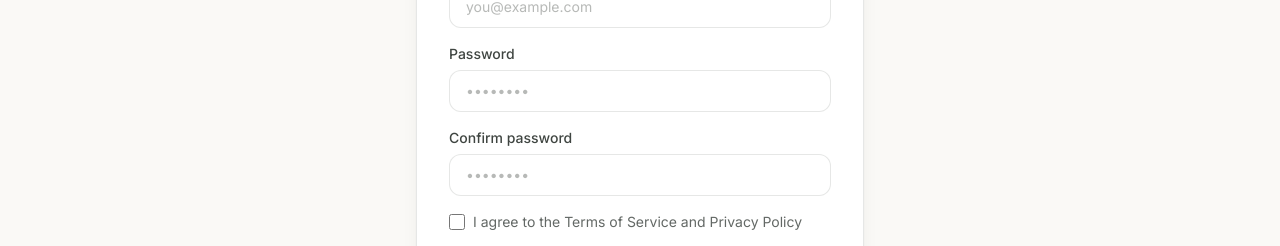
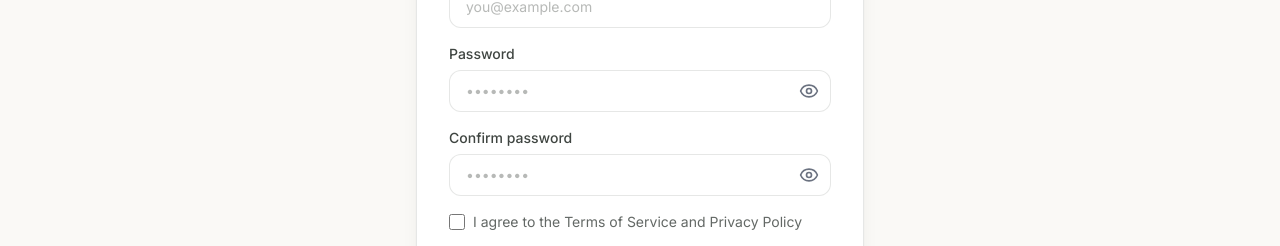
Before and after one commit to SKBWEBDEV/ecobazer-fullstack, a React (Vite) app in the folder ecobazer/: page /register in a window 1280 px wide. Shown: the part 409-655 px from the top of the page. Built offline with nearby package versions, Linux system fonts and the light colour scheme; no server answers.

Commit message:
set password toggle

```diff
--- a/ecobazer/src/components/Input.jsx
+++ b/ecobazer/src/components/Input.jsx
@@ -1,21 +1,48 @@
-import { forwardRef } from 'react'
+import { forwardRef } from "react";
 
-const Input = forwardRef(({ label, error, className = '', id, ...props }, ref) => {
-  const inputId = id || props.name
+const Input = forwardRef(
+  ({ label, error, className = "", id, rightIcon, ...props }, ref) => {
+    const inputId = id || props.name;
 
     return (
       <div className="w-full">
         {label && (
-        <label htmlFor={inputId} className="mb-1.5 block text-sm font-medium text-ink-900/80">
+          <label
+            htmlFor={inputId}
+            className="mb-1.5 block text-sm font-medium text-ink-900/80"
+          >
             {label}
           </label>
         )}
-      <input id={inputId} ref={ref} className={`input-field ${error ? 'border-red-400 focus:border-red-500 focus:ring-red-500/25' : ''} ${className}`} {...props} />
+
+        <div className="relative">
+          <input
+            id={inputId}
+            ref={ref}
+            className={`input-field ${rightIcon ? "pr-12" : ""} ${
+              error
+                ? "border-red-400 focus:border-red-500 focus:ring-red-500/25"
+                : ""
+            } ${className}`}
+            {...props}
+          />
+
+          {rightIcon && (
+            <button
+              type="button"
+              className="absolute right-3 top-1/2 -translate-y-1/2 text-gray-500 hover:text-moss-600"
+            >
+              {rightIcon}
+            </button>
+          )}
+        </div>
+
         {error && <p className="mt-1.5 text-xs text-red-600">{error}</p>}
       </div>
-  )
-})
+    );
+  },
+);
 
-Input.displayName = 'Input'
+Input.displayName = "Input";
 
-export default Input
+export default Input;
--- a/ecobazer/src/pages/Register.jsx
+++ b/ecobazer/src/pages/Register.jsx
@@ -1,7 +1,7 @@
 import { useState } from 'react'
 import { useForm } from 'react-hook-form'
 import { Link, useNavigate } from 'react-router-dom'
-import { Leaf, MailCheck } from 'lucide-react'
+import { Leaf, MailCheck, Eye, EyeOff } from 'lucide-react'
 import toast from 'react-hot-toast'
 import { registerUser } from '../services/authService'
 import { getErrorMessage } from '../utils/getErrorMessage'
@@ -17,6 +17,8 @@ const Register = () => {
   } = useForm()
   const [submitting, setSubmitting] = useState(false)
   const [done, setDone] = useState(false)
+  const [showPassword, setShowPassword] = useState(false)
+const [showConfirmPassword, setShowConfirmPassword] = useState(false)
   const navigate = useNavigate()
   const password = watch('password')
 
@@ -108,9 +110,24 @@ const onSubmit = async (values) => {
 
           <Input
   label="Password"
-            type="password"
+  type={showPassword ? 'text' : 'password'}
   placeholder="••••••••"
   error={errors.password?.message}
+  rightIcon={
+    showPassword ? (
+      <EyeOff
+        size={20}
+        className="cursor-pointer"
+        onClick={() => setShowPassword(false)}
+      />
+    ) : (
+      <Eye
+        size={20}
+        className="cursor-pointer"
+        onClick={() => setShowPassword(true)}
+      />
+    )
+  }
   {...register('password', {
     required: 'Password is required',
     minLength: { value: 6, message: 'At least 6 characters' },
@@ -119,12 +136,28 @@ const onSubmit = async (values) => {
 
           <Input
   label="Confirm password"
-            type="password"
+  type={showConfirmPassword ? 'text' : 'password'}
   placeholder="••••••••"
   error={errors.confirmPassword?.message}
+  rightIcon={
+    showConfirmPassword ? (
+      <EyeOff
+        size={20}
+        className="cursor-pointer"
+        onClick={() => setShowConfirmPassword(false)}
+      />
+    ) : (
+      <Eye
+        size={20}
+        className="cursor-pointer"
+        onClick={() => setShowConfirmPassword(true)}
+      />
+    )
+  }
   {...register('confirmPassword', {
     required: 'Please confirm your password',
-              validate: (value) => value === password || 'Passwords do not match',
+    validate: (value) =>
+      value === password || 'Passwords do not match',
   })}
 />
 
```
Also changed, not shown: ecobazer/vercel.json (added). Lines whose indentation alone changed are shown as unchanged.
